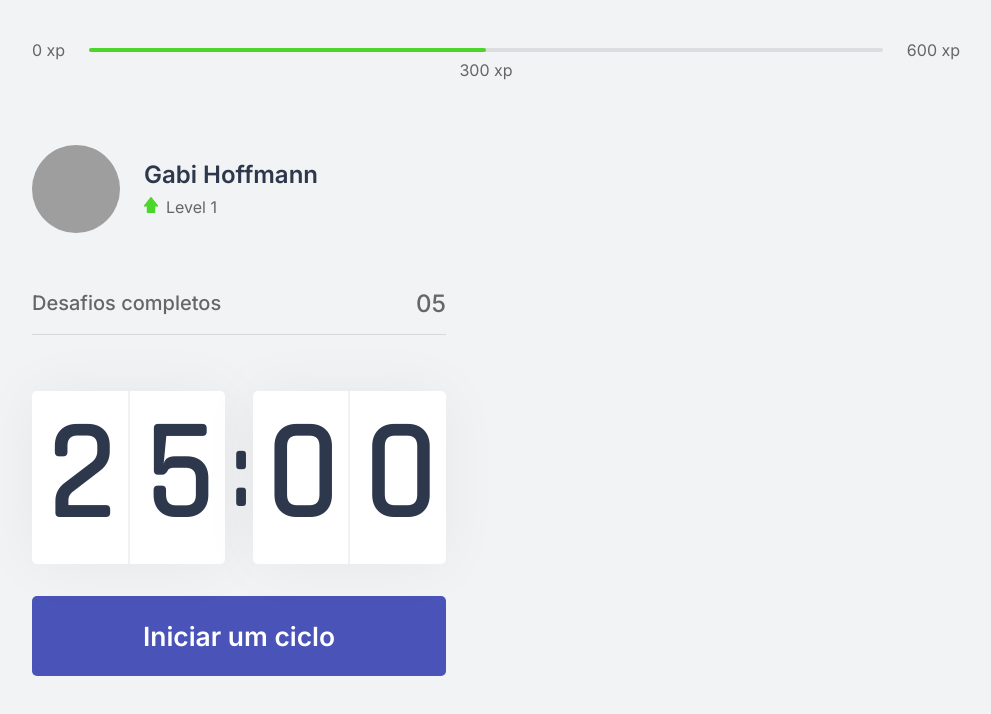
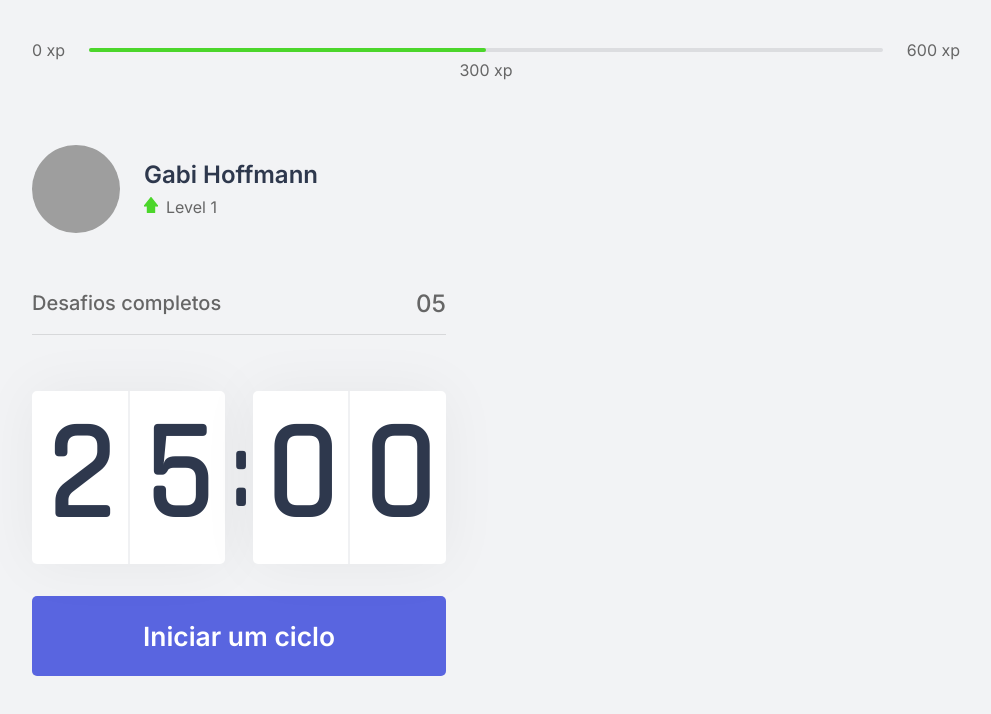
Before and after one commit to gabihoffmann/nlw4-moveit, a Next.js app: page / in a window 1280 px wide. Shown: the top 714 px of the page, without its empty margins (144-1135 px from the left). Built offline with nearby package versions, Linux system fonts and the light colour scheme; grey boxes are pictures that could not be loaded.

Commit message:
fix css color

```diff
--- a/src/styles/global.css
+++ b/src/styles/global.css
@@ -7,8 +7,8 @@
   --blue-text: #b3b9ff;
   --red: #e83f5b;
   --green: #4cd62b;
-  --blue: #4953b8;
-  --blue-shadow: #5965e0;
+  --blue: #5965e0;
+  --blue-shadow: #4953b8;
   --gray-border: #d7d8da;
   --white-border: #f0f1f3;
 }
```
